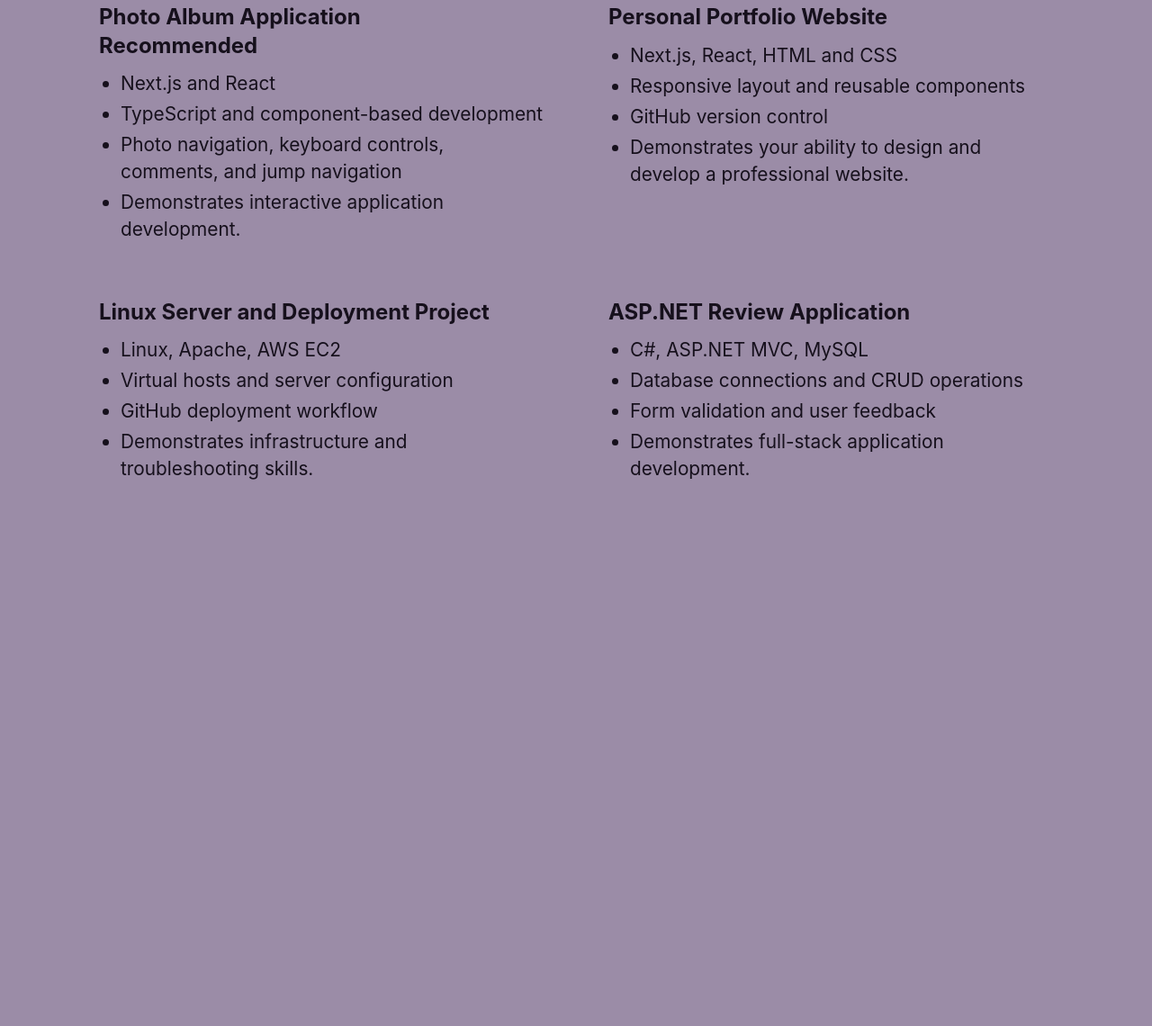
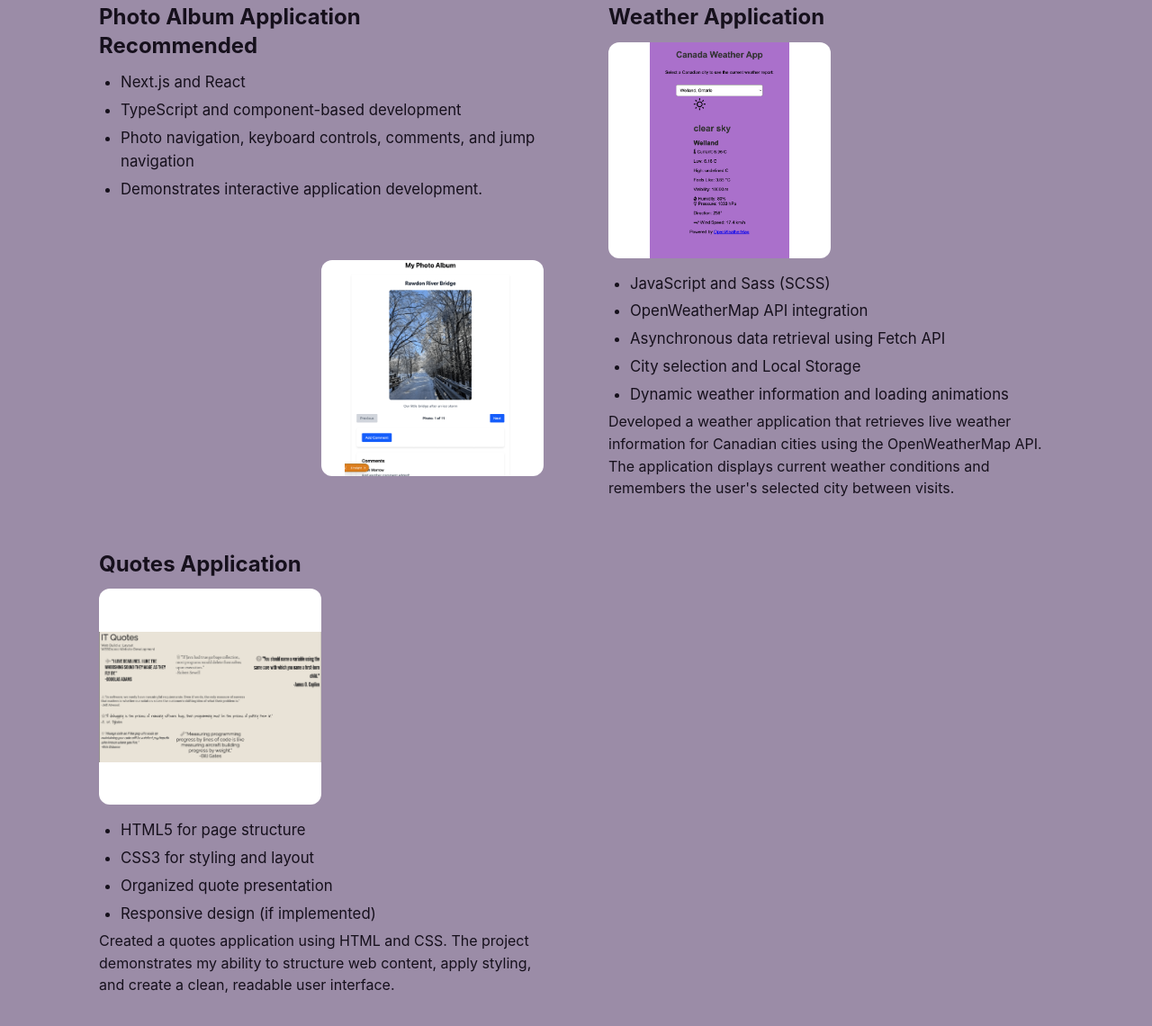
Before and after one commit to jocesis/MyPortfolio, a plain HTML site: page projects.html in a window 1280 px wide. Shown: the part 178-1318 px from the top of the page at 90% size. Before the commit the page ends 800 px from the top, so only its background shows below. Drawn offline with Linux system fonts and the light colour scheme; files that its build step writes are made by us from their sources.

Commit message:
add photos and style

```diff
--- a/projects.html
+++ b/projects.html
@@ -33,36 +33,53 @@
           <li>Photo navigation, keyboard controls, comments, and jump navigation</li>
           <li>Demonstrates interactive application development.</li>
         </ul>
+        <div class="hero-image">
+        <img src="images/photoalbum.png" alt="Screenshot of Photo Album App" />
+      </div>
       </article>
 
       <article class="project-item">
-        <h2>Personal Portfolio Website</h2>
+        <h2>Weather Application</h2>
+
+        <img src="images/weather.png"
+            alt="Screenshot of my Weather Application">
+
         <ul>
-          <li>Next.js, React, HTML and CSS</li>
-          <li>Responsive layout and reusable components</li>
-          <li>GitHub version control</li>
-          <li>Demonstrates your ability to design and develop a professional website.</li>
+            <li>JavaScript and Sass (SCSS)</li>
+            <li>OpenWeatherMap API integration</li>
+            <li>Asynchronous data retrieval using Fetch API</li>
+            <li>City selection and Local Storage</li>
+            <li>Dynamic weather information and loading animations</li>
         </ul>
+
+        <p>
+            Developed a weather application that retrieves live weather
+            information for Canadian cities using the OpenWeatherMap API.
+            The application displays current weather conditions and remembers
+            the user's selected city between visits.
+        </p>
       </article>
 
       <article class="project-item">
-        <h2>Linux Server and Deployment Project</h2>
-        <ul>
-          <li>Linux, Apache, AWS EC2</li>
-          <li>Virtual hosts and server configuration</li>
-          <li>GitHub deployment workflow</li>
-          <li>Demonstrates infrastructure and troubleshooting skills.</li>
-        </ul>
-      </article>
+          <h2>Quotes Application</h2>
 
-      <article class="project-item">
-        <h2>ASP.NET Review Application</h2>
-        <ul>
-          <li>C#, ASP.NET MVC, MySQL</li>
-          <li>Database connections and CRUD operations</li>
-          <li>Form validation and user feedback</li>
-          <li>Demonstrates full-stack application development.</li>
-        </ul>
+          <img
+              src="images/quotes.png"
+              alt="Screenshot of my Quotes Application"
+          >
+
+          <ul>
+            <li>HTML5 for page structure</li>
+            <li>CSS3 for styling and layout</li>
+            <li>Organized quote presentation</li>
+            <li>Responsive design (if implemented)</li>
+          </ul>
+
+          <p>
+            Created a quotes application using HTML and CSS.
+            The project demonstrates my ability to structure web content,
+            apply styling, and create a clean, readable user interface.
+          </p>
       </article>
     </main>
   </div>
--- a/css/styles.css
+++ b/styles.css
@@ -155,13 +155,23 @@ body {
 }
 
 .project-item ul {
-  padding-left: 24px;
-  font-size: 1.3rem;
-  line-height: 1.45;
+    padding-left: 24px;
+    font-size: 1.05rem;
+    line-height: 1.6;
 }
 
 .project-item li {
   margin-bottom: 4px;
+}
+
+.project-item img {
+    width: 50%;
+    height: 240px;
+    object-fit: contain;
+    display: block;
+    background-color: #ffffff;
+    border-radius: 12px;
+    margin-bottom: 15px;
 }
 
 /* ABOUT PAGE: Single Column */
@@ -298,7 +308,8 @@ body {
 
 .form-group input:focus,
 .form-group textarea:focus {
-  outline: none;
+  outline: 3px solid #ffffff;
+  outline-offset: 2px;
   border-color: #16101c;
 }
 
```
Also changed, not shown: contact.html (+3 -28 lines), index.html (+2 -3 lines), images/jocelyn.jpeg (added), images/photoalbum.png (added), images/quotes.png (added), images/weather.png (added), 2 other files.
